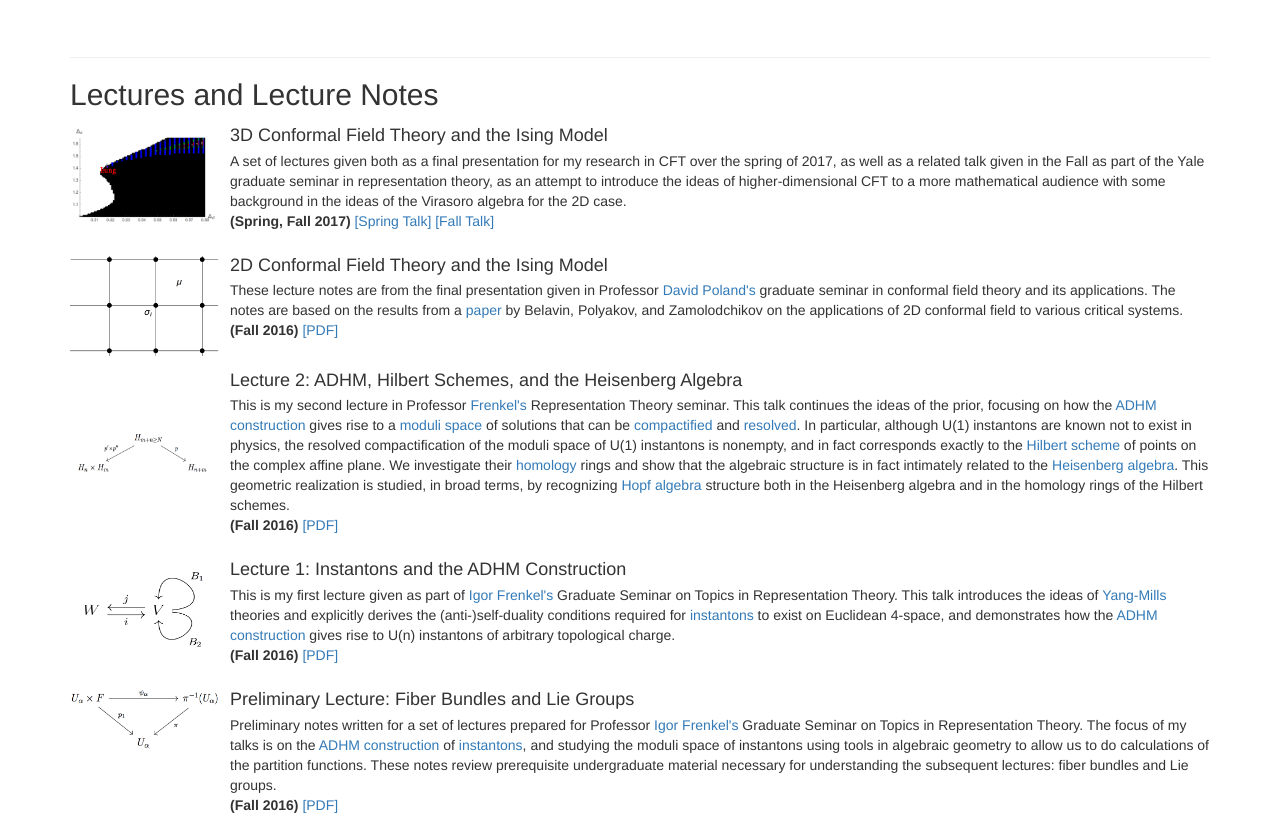
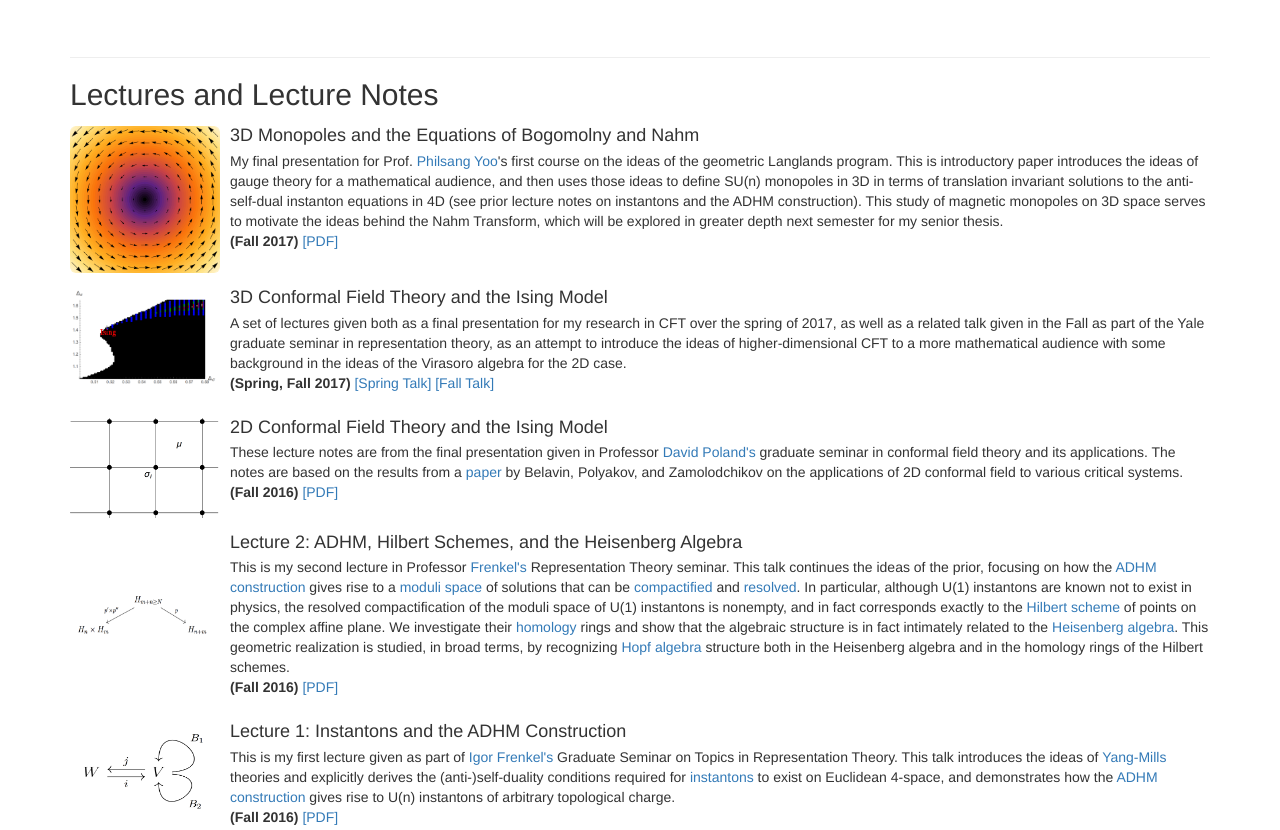
Before and after one commit to ABAtanasov/ABAtanasov.github.io, a plain HTML site: page index.html in a window 1280 px wide. Shown: the part 1863-2693 px from the top of the page. Drawn offline with Linux system fonts and the light colour scheme.

Commit message:
updated Resume, CV, and monopole paper

```diff
--- a/index.html
+++ b/index.html
@@ -84,7 +84,7 @@
 		<h2> About Me </h2>
 		<div class="media-body">
 <!-- <h3 class="media-heading">What I do:</h3> -->
-	<p> I'm a senior at Yale, completing a B.S. degree in physics, together with the simultaneous B.S. and M.S. degrees in mathematics and looking to pursue graduate study in physics. My research interest lies in statistical physics, representation theory, and quantum field theory. I work as an undergraduate researcher under professor <a href=https://www.ias.edu/scholars/david-polandin target="_blank">David Poland</a>, studying <a href=https://en.wikipedia.org/wiki/Conformal_field_theory target="_blank">conformal field theory</a> in dimensions three and four.
+	<p> I'm a senior at Yale, completing a B.S. degree in physics, together with the simultaneous B.S. and M.S. degrees in mathematics and looking to pursue graduate study in physics. My research interest lies in statistical physics, representation theory, and quantum field theory. I work as an undergraduate researcher under professor <a href=https://www.ias.edu/scholars/david-poland target="_blank">David Poland</a>, studying <a href=https://en.wikipedia.org/wiki/Conformal_field_theory target="_blank">conformal field theory</a> in dimensions three and four.
 	</p>
 
 	<p> During the school year, I also perform research in computational neuroscience at the <a href="http://murraylab.yale.edu" target="_blank">Murray Lab</a>, under <a href="http://murraylab.yale.edu/john_murray.profile?source=news" target="_blank">Dr. John Murray</a> at the Yale School of Medicine, Psychiatry N3 Division. My work is on studying the dynamics that allow <a href="https://en.wikipedia.org/wiki/Recurrent_neural_network" target="_blank"> recurrent neural networks </a> (RNNs) to form working memory for cognitive task function. The idea is that by understanding these dynamics for artificial RNNs, we can gain insight to the mechanisms behind emergent working memory in the prefrontal cortex. In particular, we can study how disorders such as schizophrenia arise as defects in these mechanisms.
@@ -201,6 +201,42 @@
 	<br><br>
     <hr class="featurette-divider">
 	<h2> Lectures and Lecture Notes </h2>
+
+	<!-- <div class="media">
+			  <div class="pull-left media-top">
+			  <img class="img-rounded" src="Files/Conjecture.png" alt="..." width="150"></img>
+			  </div>
+			  <div class="media-body">
+			    <h4 class="media-heading">Course Notes: Geometric Langlands and Derived Algebraic Geometry</h4>
+				A set of course notes for the lecture series of Prof. <a href=http://gauss.math.yale.edu/~py73 target="_blank">Philsang Yoo</a> on the Geometric Langlands correspondence, viewed through the lens of <a href=https://en.wikipedia.org/wiki/Derived_algebraic_geometry target="_blank">Derived Algebraic Geometry</a>.
+			    <p> <strong>(Spring, Fall 2017)</strong> <a href="Files/Langlands/815 Geometric Langlands Course Notes.pdf">[Full Notes]</a> <a href="Files/Langlands/GL Part 1.pdf">[Part 1: Categorical Harmonic Analysis]</a>
+					<a href="Files/Langlands/GL Part 2.pdf">[Part 2: Moduli Space of Bundles]</a>
+					<a href="Files/Langlands/GL Part 3.pdf">[Part 3: Geometric Satake]</a>
+					<a href="Files/Langlands/GL Part 4.pdf">[Part 4: Geometric Representation Theory]</a>
+
+					<a href="Files/Langlands/GL Part 5.pdf">[Part 5: Intro to Derived Algebraic Geometry]</a>
+
+					<a href="Files/Langlands/GL Part 6.pdf">[Part 6: Back to Basics]</a>
+					<a href="Files/Langlands/GL Part 7.pdf">[Part 7: Singularities]</a>
+					<a href="Files/Langlands/GL Part 8.pdf">[Part 8: Revisiting Bundles]</a>
+					<a href="Files/Langlands/GL Part 9.pdf">[Part 9: How to Study the Moduli Space]</a>
+					<a href="Files/Langlands/GL Part 10.pdf">[Part 10: Factorization Structures]</a>
+					<a href="Files/Langlands/GL Part 11.pdf">[Part 11: Fundamental Local Equivalence]</a>
+				</p>
+			  </div>
+	</div>
+	 -->
+
+	<div class="media">
+			  <div class="pull-left media-top">
+			  <img class="img-rounded" src="Files/Monopole.png" alt="..."  width="150"></img>
+			  </div>
+			  <div class="media-body">
+			    <h4 class="media-heading"> 3D Monopoles and the Equations of Bogomolny and Nahm </h4>
+				My final presentation for Prof. <a href=http://gauss.math.yale.edu/~py73/ target="_blank">Philsang Yoo</a>'s first course on the ideas of the geometric Langlands program. This is introductory paper introduces the ideas of gauge theory for a mathematical audience, and then uses those ideas to define SU(n) monopoles in 3D in terms of translation invariant solutions to the anti-self-dual instanton equations in 4D (see prior lecture notes on instantons and the ADHM construction). This study of magnetic monopoles on 3D space serves to motivate the ideas behind the Nahm Transform, which will be explored in greater depth next semester for my senior thesis.
+			    <p> <strong>(Fall 2017)</strong> <a href="Files/3D Monopoles.pdf">[PDF]</a></p>
+			  </div>
+	</div>
 
 	<div class="media">
 			  <div class="pull-left media-top">
@@ -383,7 +419,7 @@ These lecture notes are from the final presentation given in Professor <a href=h
 	<!-- ***************** Footer ********************** -->
 	<hr class="featurette-divider">
 	<footer>
-		<p class="text-center"> Updated Nov 12, 2017 </p>
+		<p class="text-center"> Updated Dec 21, 2017 </p>
 	</footer>
 </div>
 </body>
```
Also changed, not shown: Files/Conjecture.png (added), Files/Monopole.png (added), 15 other files.
